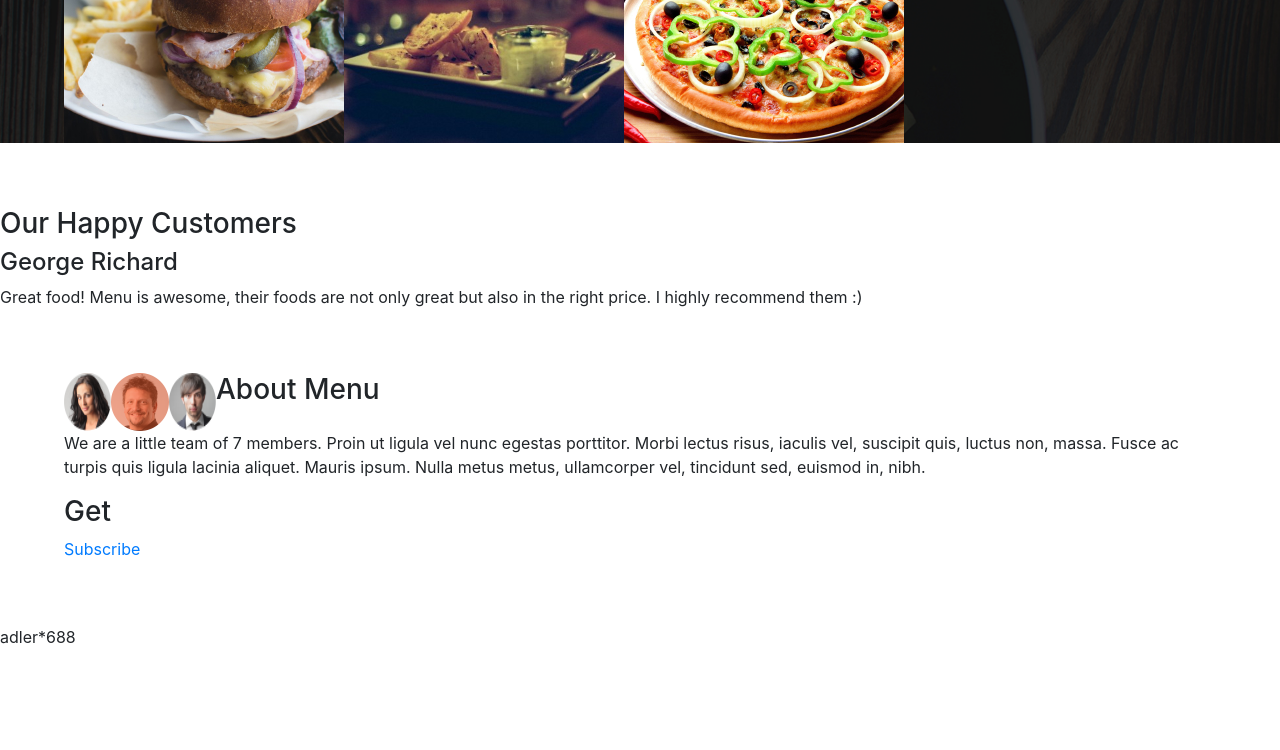
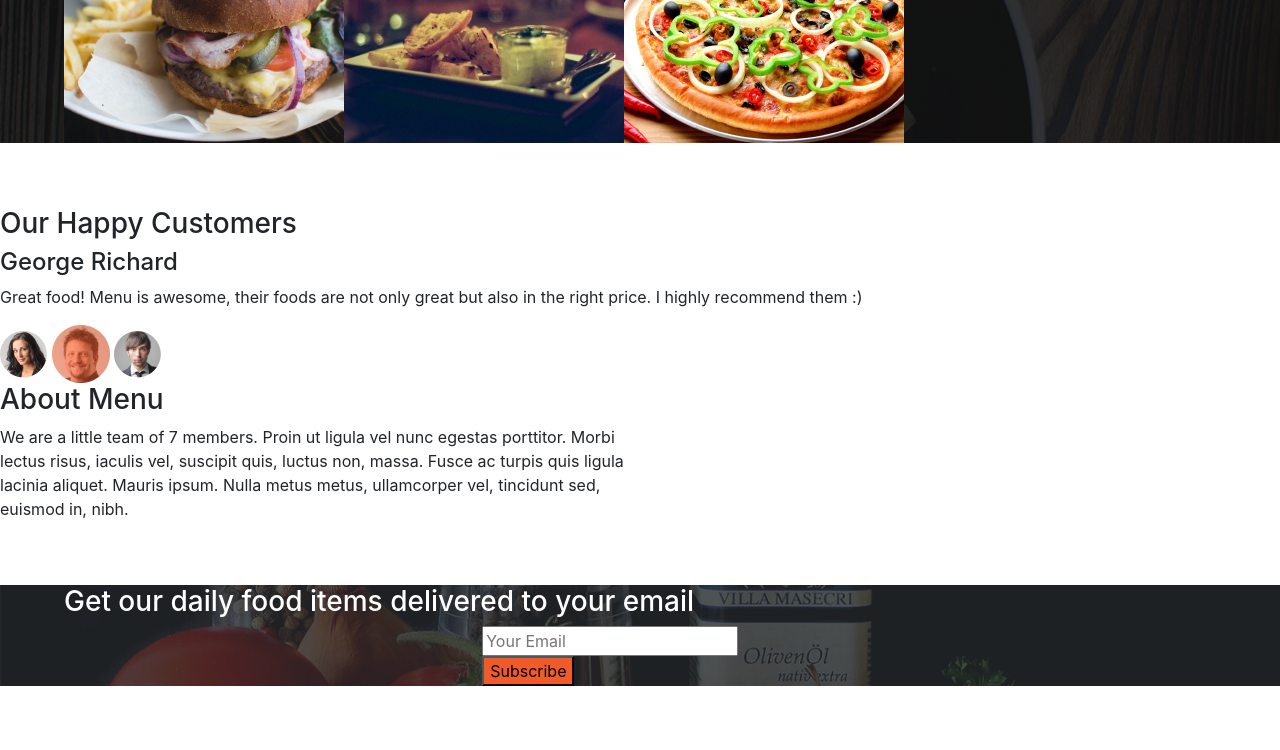
Before and after one commit to Ashleyzawadi/anitaskitchen, a plain HTML site: page index.html in a window 1280 px wide. Shown: the part 1982-2732 px from the top of the page. Before the commit the page ends 2647 px from the top, so only its background shows below. Drawn offline with Linux system fonts and the light colour scheme; a web font is replaced by a local one.

Commit message:
Email Form Add Subscriber email form and submit button.

```diff
--- a/css/styles.css
+++ b/css/styles.css
@@ -51,3 +51,15 @@
          border-radius: 5px;
 
 }
+.email {
+    background-image: url(../images/backgrounds/subscribe.jpg);
+    background-repeat: repeat;
+    background-size: cover;
+    height: vh;
+}
+.email h3 {
+  color: #fff;
+}
+button {
+  background-color: #F15A29;
+}
--- a/index.html
+++ b/index.html
@@ -88,25 +88,32 @@
     <h3>Our Happy Customers</h3>
     <h4>George Richard</h4>
     <p>Great food! Menu is awesome, their foods are not only great but also in the right price. I highly recommend them :)</p>
-    <div class = "row">
+
     <img src = "images/customers/p1.png" >
     <img src = "images/customers/p2.png">
     <img src = "images/customers/p3.png">
+    </div>
+    <div class = "col-md-6">
     <h3>About Menu</h3>
     <p>We are a little team of 7 members. Proin ut ligula vel nunc egestas porttitor. Morbi lectus risus, iaculis vel, suscipit quis, luctus non, massa. Fusce ac turpis quis ligula lacinia aliquet. Mauris ipsum. Nulla metus metus, ullamcorper vel, tincidunt sed, euismod in, nibh. <p>
+    </div>
     <div class = "email">
-        <!-- email form-->
-        <h3>Get</h3>
-        <form>
+        <div class = "row">
 
-        </form>
-        <a href = "">Subscribe</a>
+        <h3>Get our daily food items delivered to your email</h3>
+        <div class = "col-md-4">
+          <form>
+            <input type="email" name = "email-address" placeholder ="Your Email">
+          </form>
+        </div>
+          <div class = col-md-4>
+          <button name = "submit">Subscribe</button>
+          </div>
     </div>
-
-
-    <!--subscribe button-->
+  </div>
   </div class="footer">
   <!--icon/menu/social media-links--->
+  <img src = "logo_white.png">
   <!--icon and Menu-->
   <!--social media-links-->
   </div>
```
